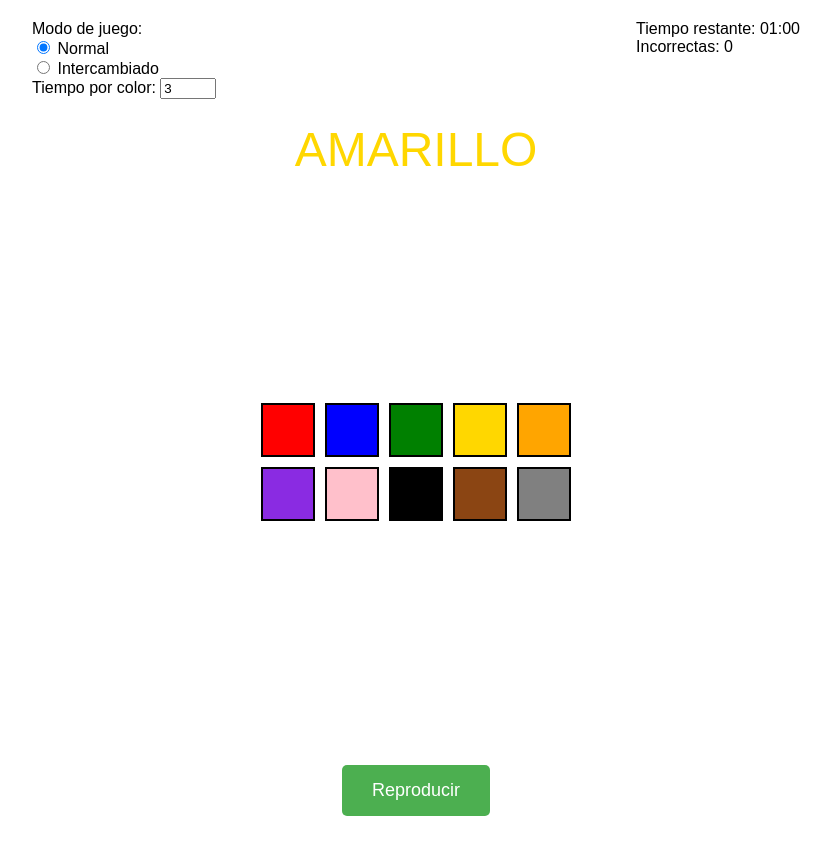
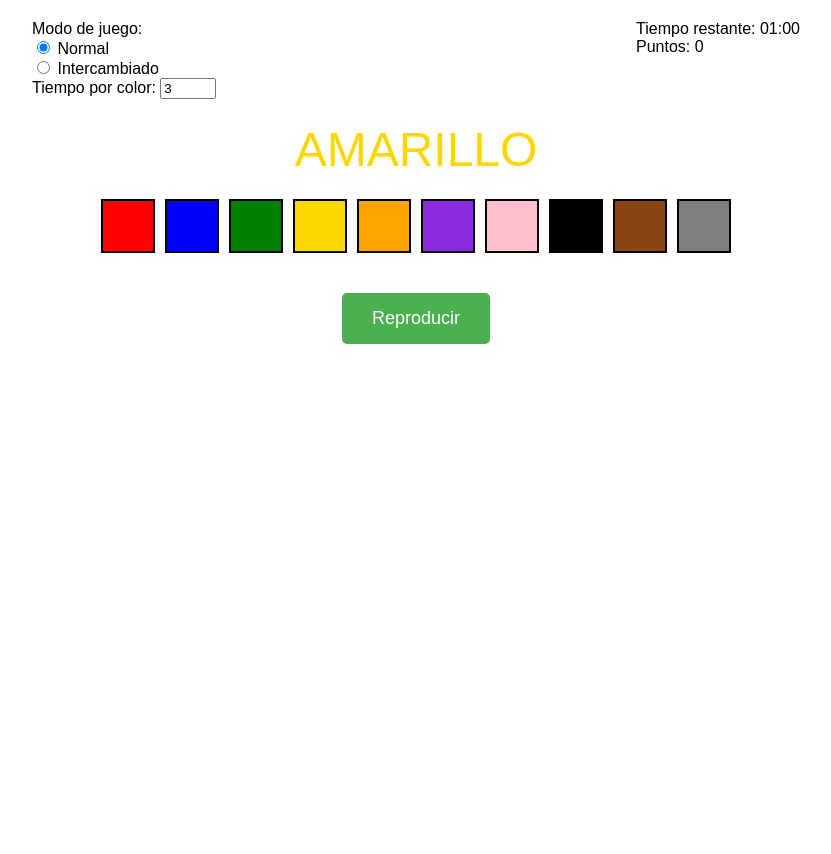
Before and after one commit to waljoel/stroop-efect, a plain HTML site: page index.html in a window 1280 px wide. Shown: the whole page, without its empty margins (224-1055 px from the left). After the commit the page ends 800 px from the top, so only its background shows below. Drawn offline with Linux system fonts and the light colour scheme.

Commit message:
Update index.html
rollback points - incorrectas

```diff
--- a/index.html
+++ b/index.html
@@ -48,7 +48,6 @@
             margin-bottom: 20px;
             flex-wrap: wrap;
             justify-content: center;
-            padding: 204px;
         }
         .colorOption {
             width: 50px;
@@ -90,7 +89,7 @@
             </div>
             <div id="stats">
                 <div>Tiempo restante: <span id="timer">01:00</span></div>
-                <div>Incorrectas: <span id="points">0</span></div>
+                <div>Puntos: <span id="points">0</span></div>
             </div>
         </div>
 
@@ -205,7 +204,7 @@
             clearInterval(colorChangeInterval);
             playPauseBtn.textContent = 'Reproducir';
             intervalId = null;
-            resultDisplay.textContent = `¡FIN! Te equivocaste ${points} veces :)`;
+            resultDisplay.textContent = `¡FIN! Puntos: ${points}`;
         }
 
         function updateTimer() {
```
